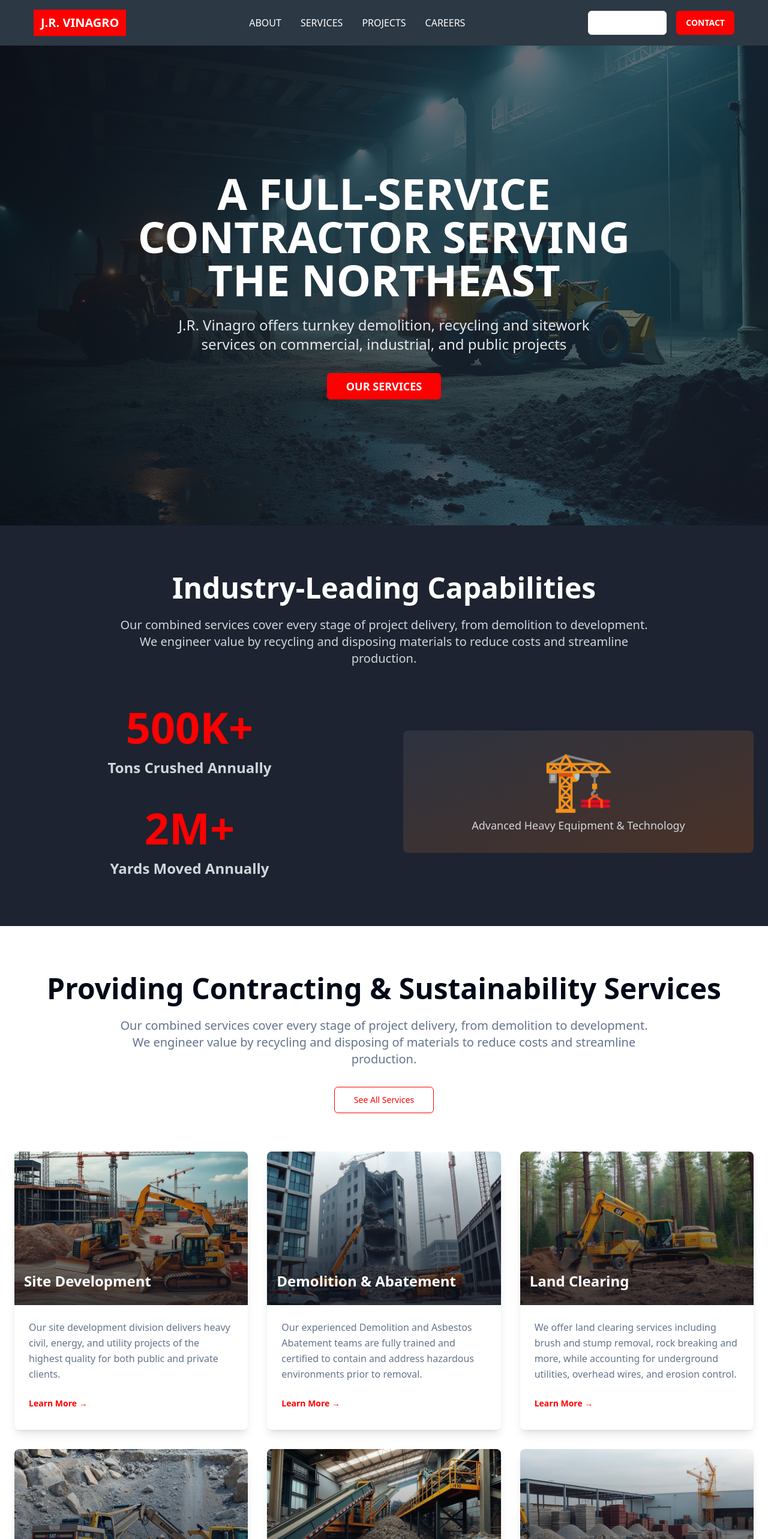
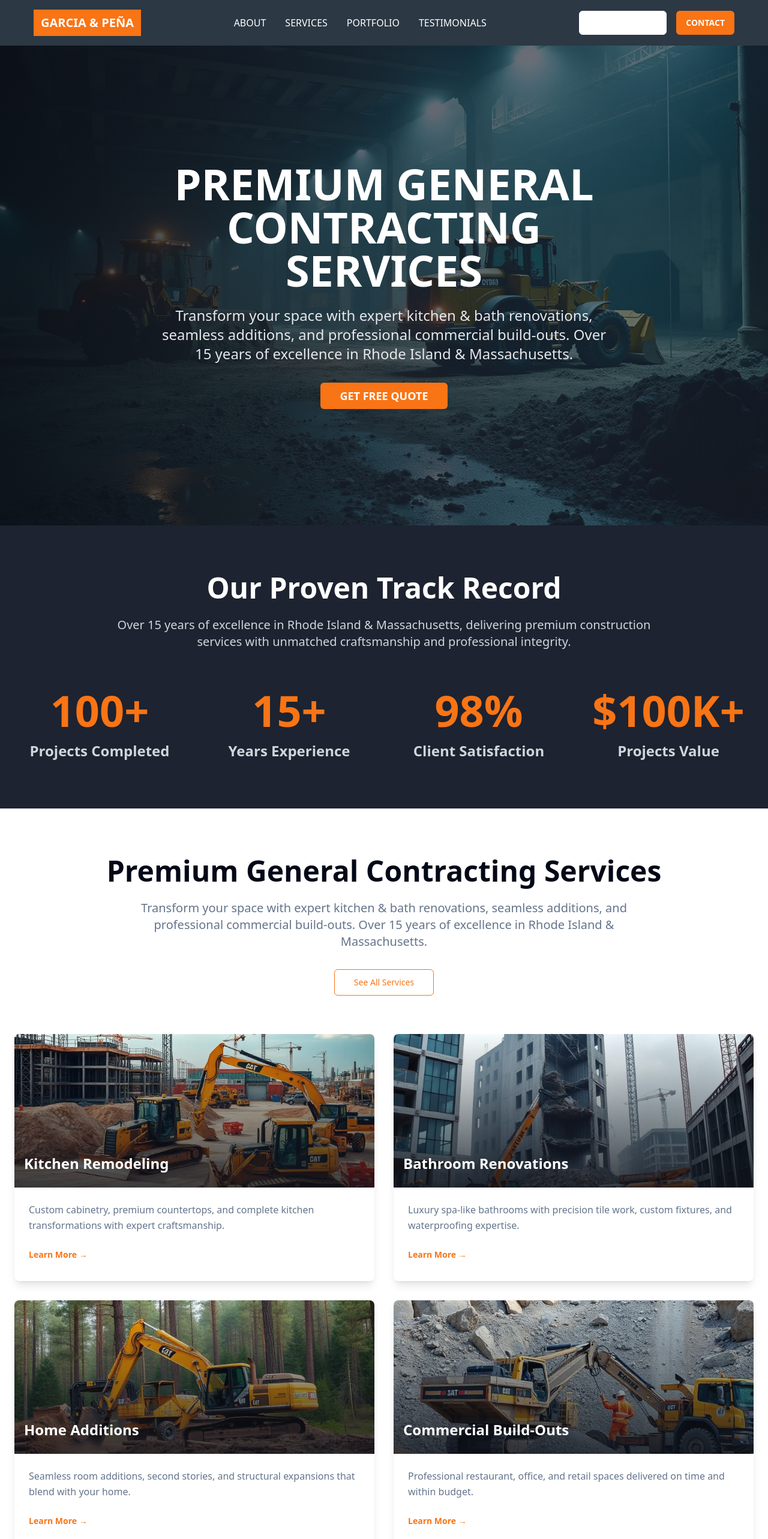
Before and after one commit to TheCoding10/agro-inspiration-studio, a React (Vite) app: page / in a window 1280 px wide. Shown: the top 2566 px of the page at 60% size. Built offline with nearby package versions, Linux system fonts and the light colour scheme.

Commit message:
Incorporate Garcia Pena details
Incorporate information and design elements from garcia-pena.com into the current website format.

```diff
--- a/index.html
+++ b/index.html
@@ -3,12 +3,12 @@
   <head>
     <meta charset="UTF-8" />
     <meta name="viewport" content="width=device-width, initial-scale=1.0" />
-    <title>J.R. Vinagro - Full-Service Contractor | Northeast Construction Services</title>
-    <meta name="description" content="J.R. Vinagro offers turnkey demolition, recycling and sitework services on commercial, industrial, and public projects throughout the Northeast." />
-    <meta name="author" content="J.R. Vinagro" />
+    <title>Garcia & Peña - Premium General Contracting | Kitchen & Bath Renovations</title>
+    <meta name="description" content="Garcia & Peña General Contracting offers expert kitchen & bath renovations, home additions, and commercial build-outs in Rhode Island & Massachusetts. 15+ years experience." />
+    <meta name="author" content="Garcia & Peña General Contracting" />
 
-    <meta property="og:title" content="J.R. Vinagro - Full-Service Contractor | Northeast Construction Services" />
-    <meta property="og:description" content="J.R. Vinagro offers turnkey demolition, recycling and sitework services on commercial, industrial, and public projects throughout the Northeast." />
+    <meta property="og:title" content="Garcia & Peña - Premium General Contracting | Kitchen & Bath Renovations" />
+    <meta property="og:description" content="Garcia & Peña General Contracting offers expert kitchen & bath renovations, home additions, and commercial build-outs in Rhode Island & Massachusetts. 15+ years experience." />
     <meta property="og:type" content="website" />
     <meta property="og:image" content="https://lovable.dev/opengraph-image-p98pqg.png" />
 
--- a/src/components/Capabilities.tsx
+++ b/src/components/Capabilities.tsx
@@ -4,45 +4,50 @@ const Capabilities = () => {
       <div className="container mx-auto px-6">
         <div className="text-center mb-16">
           <h2 className="text-4xl md:text-5xl font-bold mb-6">
-            Industry-Leading Capabilities
+            Our Proven Track Record
           </h2>
           <p className="text-xl text-gray-300 max-w-4xl mx-auto">
-            Our combined services cover every stage of project delivery, from demolition to development.
-            We engineer value by recycling and disposing materials to reduce costs and streamline production.
+            Over 15 years of excellence in Rhode Island & Massachusetts, delivering premium construction services
+            with unmatched craftsmanship and professional integrity.
           </p>
         </div>
 
-        <div className="grid grid-cols-1 md:grid-cols-2 gap-16 items-center">
-          {/* Stats */}
-          <div className="space-y-12">
+        <div className="grid grid-cols-2 md:grid-cols-4 gap-8">
             <div className="text-center">
               <div className="text-6xl md:text-7xl font-bold text-primary mb-4">
-                500K+
+                100+
               </div>
               <div className="text-2xl font-semibold text-gray-300">
-                Tons Crushed Annually
+                Projects Completed
               </div>
             </div>
 
             <div className="text-center">
               <div className="text-6xl md:text-7xl font-bold text-primary mb-4">
-                2M+
+                15+
               </div>
               <div className="text-2xl font-semibold text-gray-300">
-                Yards Moved Annually
+                Years Experience
               </div>
             </div>
-          </div>
 
-          {/* Equipment Image Placeholder */}
-          <div className="relative">
-            <div className="bg-gradient-to-br from-steel/20 to-construction-orange/20 rounded-lg p-8 text-center">
-              <div className="text-8xl mb-4">🏗️</div>
-              <p className="text-lg text-gray-300">
-                Advanced Heavy Equipment & Technology
-              </p>
+            <div className="text-center">
+              <div className="text-6xl md:text-7xl font-bold text-primary mb-4">
+                98%
+              </div>
+              <div className="text-2xl font-semibold text-gray-300">
+                Client Satisfaction
+              </div>
             </div>
-          </div>
+
+            <div className="text-center">
+              <div className="text-6xl md:text-7xl font-bold text-primary mb-4">
+                $100K+
+              </div>
+              <div className="text-2xl font-semibold text-gray-300">
+                Projects Value
+              </div>
+            </div>
         </div>
       </div>
     </section>
--- a/src/components/Footer.tsx
+++ b/src/components/Footer.tsx
@@ -6,16 +6,16 @@ const Footer = () => {
           {/* Company Info */}
           <div className="col-span-1 md:col-span-2">
             <div className="bg-primary text-primary-foreground px-3 py-2 font-bold text-xl mb-6 inline-block">
-              J.R. VINAGRO
+              GARCIA & PEÑA
             </div>
             <p className="text-gray-300 leading-relaxed mb-6">
-              A full-service contractor serving the Northeast with turnkey demolition,
-              recycling and sitework services on commercial, industrial, and public projects.
+              Your trusted partner for premium general contracting services in Rhode Island & Massachusetts.
+              Expert kitchen & bath renovations, home additions, and commercial build-outs.
             </p>
             <div className="space-y-2 text-gray-300">
-              <p>📧 info@jrvinagro.com</p>
-              <p>📞 (555) 123-4567</p>
-              <p>📍 123 Industrial Way, Providence, RI</p>
+              <p>📧 hello@gpcontracting.com</p>
+              <p>📞 (401) 000-0000</p>
+              <p>📍 Providence, Warwick, Cranston, Fall River & surrounding areas</p>
             </div>
           </div>
 
@@ -23,12 +23,12 @@ const Footer = () => {
           <div>
             <h3 className="text-xl font-bold mb-6">Services</h3>
             <ul className="space-y-3 text-gray-300">
-              <li><a href="#" className="hover:text-primary transition-colors">Site Development</a></li>
-              <li><a href="#" className="hover:text-primary transition-colors">Demolition & Abatement</a></li>
-              <li><a href="#" className="hover:text-primary transition-colors">Land Clearing</a></li>
-              <li><a href="#" className="hover:text-primary transition-colors">Crushing</a></li>
-              <li><a href="#" className="hover:text-primary transition-colors">C&D Recycling</a></li>
-              <li><a href="#" className="hover:text-primary transition-colors">Material Sales</a></li>
+              <li><a href="#" className="hover:text-primary transition-colors">Kitchen Remodeling</a></li>
+              <li><a href="#" className="hover:text-primary transition-colors">Bathroom Renovations</a></li>
+              <li><a href="#" className="hover:text-primary transition-colors">Home Additions</a></li>
+              <li><a href="#" className="hover:text-primary transition-colors">Commercial Build-Outs</a></li>
+              <li><a href="#" className="hover:text-primary transition-colors">Custom Carpentry</a></li>
+              <li><a href="#" className="hover:text-primary transition-colors">Design Consultation</a></li>
             </ul>
           </div>
 
@@ -37,10 +37,10 @@ const Footer = () => {
             <h3 className="text-xl font-bold mb-6">Company</h3>
             <ul className="space-y-3 text-gray-300">
               <li><a href="#" className="hover:text-primary transition-colors">About Us</a></li>
-              <li><a href="#" className="hover:text-primary transition-colors">Projects</a></li>
-              <li><a href="#" className="hover:text-primary transition-colors">Careers</a></li>
+              <li><a href="#" className="hover:text-primary transition-colors">Portfolio</a></li>
+              <li><a href="#" className="hover:text-primary transition-colors">Testimonials</a></li>
               <li><a href="#" className="hover:text-primary transition-colors">Contact</a></li>
-              <li><a href="#" className="hover:text-primary transition-colors">Pay Your Bill</a></li>
+              <li><a href="#" className="hover:text-primary transition-colors">Free Quote</a></li>
             </ul>
           </div>
         </div>
@@ -48,7 +48,7 @@ const Footer = () => {
         {/* Bottom Bar */}
         <div className="border-t border-gray-700 pt-8 text-center">
           <p className="text-gray-400">
-            © 2024 J.R. Vinagro. All rights reserved. | Built with excellence in construction.
+            © 2024 Garcia & Peña General Contracting. All rights reserved. | Licensed & Insured in RI & MA
           </p>
         </div>
       </div>
--- a/src/components/Header.tsx
+++ b/src/components/Header.tsx
@@ -7,7 +7,7 @@ const Header = () => {
         {/* Logo */}
         <div className="flex items-center space-x-3">
           <div className="bg-primary text-primary-foreground px-3 py-2 font-bold text-xl">
-            J.R. VINAGRO
+            GARCIA & PEÑA
           </div>
         </div>
 
@@ -19,18 +19,18 @@ const Header = () => {
           <a href="#services" className="text-secondary-foreground hover:text-primary transition-colors font-medium">
             SERVICES
           </a>
-          <a href="#projects" className="text-secondary-foreground hover:text-primary transition-colors font-medium">
-            PROJECTS
+          <a href="#portfolio" className="text-secondary-foreground hover:text-primary transition-colors font-medium">
+            PORTFOLIO
           </a>
-          <a href="#careers" className="text-secondary-foreground hover:text-primary transition-colors font-medium">
-            CAREERS
+          <a href="#testimonials" className="text-secondary-foreground hover:text-primary transition-colors font-medium">
+            TESTIMONIALS
           </a>
         </nav>
 
         {/* Action Buttons */}
         <div className="flex items-center space-x-4">
           <Button variant="outline" className="hidden md:block border-secondary-foreground text-secondary-foreground hover:bg-secondary-foreground hover:text-secondary">
-            PAY YOUR BILL
+            GET FREE QUOTE
           </Button>
           <Button className="bg-primary hover:bg-primary/90 text-primary-foreground font-bold">
             CONTACT
--- a/src/components/Hero.tsx
+++ b/src/components/Hero.tsx
@@ -19,22 +19,22 @@ const Hero = () => {
       <div className="relative z-10 container mx-auto px-6 text-center text-white">
         <div className="max-w-4xl mx-auto">
           <h1 className="text-5xl md:text-7xl font-bold mb-6 leading-tight">
-            A FULL-SERVICE
+            PREMIUM GENERAL
             <br />
-            CONTRACTOR SERVING
+            CONTRACTING
             <br />
-            THE NORTHEAST
+            SERVICES
           </h1>
 
           <p className="text-xl md:text-2xl mb-8 text-gray-200 leading-relaxed max-w-3xl mx-auto">
-            J.R. Vinagro offers turnkey demolition, recycling and sitework services on commercial, industrial, and public projects
+            Transform your space with expert kitchen & bath renovations, seamless additions, and professional commercial build-outs. Over 15 years of excellence in Rhode Island & Massachusetts.
           </p>
 
           <Button
             size="lg"
             className="bg-primary hover:bg-primary/90 text-primary-foreground font-bold px-8 py-4 text-lg transition-all duration-300 transform hover:scale-105"
           >
-            OUR SERVICES
+            GET FREE QUOTE
           </Button>
         </div>
       </div>
--- a/src/components/Mission.tsx
+++ b/src/components/Mission.tsx
@@ -22,16 +22,18 @@ const Mission = () => {
           </div>
 
           <h2 className="text-4xl md:text-6xl font-bold mb-8">
-            Overcoming the Impossible
+            Excellence in Every Project
           </h2>
 
           <div className="space-y-6 text-xl text-gray-300 leading-relaxed mb-12">
             <p>
-              At J.R. Vinagro, we see things differently. What others deem impossible, we consider a challenge.
-              And there's nothing we love more than a challenge.
+              Welcome to Garcia & Peña General Contracting! We've been serving Rhode Island and Massachusetts
+              with premium construction services for over 15 years, transforming homes and businesses with
+              unmatched craftsmanship and professional integrity.
             </p>
             <p>
-              We've built our reputation on finding innovative solutions to obstacles that stand in the way of a project's success.
+              What started as a passion for quality construction has grown into a full-service contracting business
+              that helps property owners achieve their vision through expert renovation and construction services.
             </p>
           </div>
 
--- a/src/components/Services.tsx
+++ b/src/components/Services.tsx
@@ -9,35 +9,25 @@ import materialSalesImage from "@/assets/material-sales.jpg";
 
 const services = [
   {
-    title: "Site Development",
-    description: "Our site development division delivers heavy civil, energy, and utility projects of the highest quality for both public and private clients.",
+    title: "Kitchen Remodeling",
+    description: "Custom cabinetry, premium countertops, and complete kitchen transformations with expert craftsmanship.",
     image: siteDevelopmentImage,
   },
   {
-    title: "Demolition & Abatement",
-    description: "Our experienced Demolition and Asbestos Abatement teams are fully trained and certified to contain and address hazardous environments prior to removal.",
+    title: "Bathroom Renovations",
+    description: "Luxury spa-like bathrooms with precision tile work, custom fixtures, and waterproofing expertise.",
     image: demolitionImage,
   },
   {
-    title: "Land Clearing",
-    description: "We offer land clearing services including brush and stump removal, rock breaking and more, while accounting for underground utilities, overhead wires, and erosion control.",
+    title: "Home Additions",
+    description: "Seamless room additions, second stories, and structural expansions that blend with your home.",
     image: landClearingImage,
   },
   {
-    title: "Crushing",
-    description: "Our crushing operations utilize more than 40 pieces of specialized equipment to process aggregate, road gravel, asphalt and concrete materials, and more.",
+    title: "Commercial Build-Outs",
+    description: "Professional restaurant, office, and retail spaces delivered on time and within budget.",
     image: crushingImage,
-  },
-  {
-    title: "C&D Recycling",
-    description: "Our state-of-the-art C&D processing facility is equipped to receive residential and commercial debris for recycling and repurposing, helping preserve our environment.",
-    image: recyclingImage,
-  },
-  {
-    title: "Material Sales",
-    description: "We offer high-quality stone and aggregate products for sale, as well as recycled asphalt products (RAP), sand, and seasonal products including road salt.",
-    image: materialSalesImage,
-  },
+  }
 ];
 
 const Services = () => {
@@ -47,10 +37,10 @@ const Services = () => {
         {/* Section Header */}
         <div className="text-center mb-16">
           <h2 className="text-4xl md:text-5xl font-bold mb-6 text-foreground">
-            Providing Contracting & Sustainability Services
+            Premium General Contracting Services
           </h2>
           <p className="text-xl text-muted-foreground max-w-4xl mx-auto mb-8">
-            Our combined services cover every stage of project delivery, from demolition to development. We engineer value by recycling and disposing of materials to reduce costs and streamline production.
+            Transform your space with expert kitchen & bath renovations, seamless additions, and professional commercial build-outs. Over 15 years of excellence in Rhode Island & Massachusetts.
           </p>
           <Button
             variant="outline"
@@ -62,7 +52,7 @@ const Services = () => {
         </div>
 
         {/* Services Grid */}
-        <div className="grid grid-cols-1 md:grid-cols-2 lg:grid-cols-3 gap-8">
+        <div className="grid grid-cols-1 md:grid-cols-2 lg:grid-cols-2 gap-8">
           {services.map((service, index) => (
             <Card key={index} className="group overflow-hidden border-0 shadow-lg hover:shadow-xl transition-all duration-300 hover:-translate-y-2">
               <div className="relative overflow-hidden">
--- a/src/components/Testimonials.tsx
+++ b/src/components/Testimonials.tsx
@@ -1,18 +1,33 @@
 const testimonials = [
   {
-    quote: "Working with J.R. Vinagro on Ashlar Park Quincy Project has been a great experience! The planning that went into material deliveries, manpower/equipment movement, and site accessibility for other trades was second to none. We look forward to closing this project out strong with the team and partnering up with J.R. Vinagro on future projects.",
-    author: "Robert Solon",
-    company: "Dellbrook | JKS"
+    quote: "Garcia & Peña completely transformed our kitchen! They were professional, on time, and the attention to detail was incredible. The craftsmanship exceeded our expectations.",
+    author: "Sarah & Michael Chen",
+    company: "Providence, RI"
   },
   {
-    quote: "In my experience at the Worcester VA project at UMASS Medical School, J.R. Vinagro was an excellent contractor and partner. They worked collaboratively with other trades, bringing solutions to the table that saved time and money. Design, schedule, and scope changes from the design team/client were embraced and addressed quickly.",
-    author: "David Mollicone",
-    company: "Suffolk"
+    quote: "Outstanding work on our master bathroom renovation. The team was clean, respectful, and delivered exactly what they promised. Highly recommend!",
+    author: "James Martinez",
+    company: "Cranston, RI"
   },
   {
-    quote: "J.R. Vinagro was an exceptional partner on the successful site development project in North Kingstown, RI. Their expertise in material handling and rock crushing allowed all of the blasted rock on the site to be utilized for pavement base, crushed stone, and stone fill. J.R. Vinagro provided valuable input, which ultimately saved the client money and maintained schedule.",
-    author: "James Walton",
-    company: "Dennis Group"
+    quote: "They handled our restaurant build-out with exceptional professionalism. The project was completed ahead of schedule and within budget. Amazing work!",
+    author: "Restaurant Owner",
+    company: "Fall River, MA"
+  },
+  {
+    quote: "From design to completion, Garcia & Peña made our home addition seamless. Their team was skilled, reliable, and delivered exactly what we envisioned.",
+    author: "The Johnson Family",
+    company: "Warwick, RI"
+  },
+  {
+    quote: "Exceptional quality and transparent communication throughout our office renovation. They worked around our business hours to minimize disruption.",
+    author: "Tech Startup CEO",
+    company: "Providence, RI"
+  },
+  {
+    quote: "The custom millwork and attention to detail in our historic home renovation was remarkable. They preserved the character while adding modern functionality.",
+    author: "Historic Homeowner",
+    company: "Newport, RI"
   }
 ];
 
--- a/src/index.css
+++ b/src/index.css
@@ -18,7 +18,7 @@ All colors MUST be HSL.
     --popover-foreground: 222.2 84% 4.9%;
 
     /* J.R. Vinagro Brand Colors */
-    --primary: 0 100% 50%;  /* Bright Red */
+    --primary: 25 95% 53%;  /* Orange - Garcia & Peña brand color */
     --primary-foreground: 0 0% 100%;
 
     --secondary: 210 22% 22%;  /* Dark Navy */
@@ -27,7 +27,7 @@ All colors MUST be HSL.
     --muted: 220 13% 91%;
     --muted-foreground: 215.4 16.3% 46.9%;
 
-    --accent: 0 100% 50%;  /* Red accent */
+    --accent: 25 95% 53%;  /* Orange accent */
     --accent-foreground: 0 0% 100%;
 
     --destructive: 0 84.2% 60.2%;
@@ -35,7 +35,7 @@ All colors MUST be HSL.
 
     --border: 214.3 31.8% 91.4%;
     --input: 214.3 31.8% 91.4%;
-    --ring: 0 100% 50%;
+    --ring: 25 95% 53%;
 
     /* Industrial Design Tokens */
     --industrial-dark: 220 25% 15%;
@@ -74,7 +74,7 @@ All colors MUST be HSL.
     --popover-foreground: 0 0% 100%;
 
     /* Keep same brand colors in dark mode */
-    --primary: 0 100% 50%;
+    --primary: 25 95% 53%;
     --primary-foreground: 0 0% 100%;
 
     --secondary: 220 25% 15%;
@@ -83,7 +83,7 @@ All colors MUST be HSL.
     --muted: 220 25% 15%;
     --muted-foreground: 220 8% 65%;
 
-    --accent: 0 100% 50%;
+    --accent: 25 95% 53%;
     --accent-foreground: 0 0% 100%;
 
     --destructive: 0 62.8% 30.6%;
@@ -91,7 +91,7 @@ All colors MUST be HSL.
 
     --border: 220 25% 25%;
     --input: 220 25% 25%;
-    --ring: 0 100% 50%;
+    --ring: 25 95% 53%;
     --sidebar-background: 240 5.9% 10%;
     --sidebar-foreground: 240 4.8% 95.9%;
     --sidebar-primary: 224.3 76.3% 48%;
```
